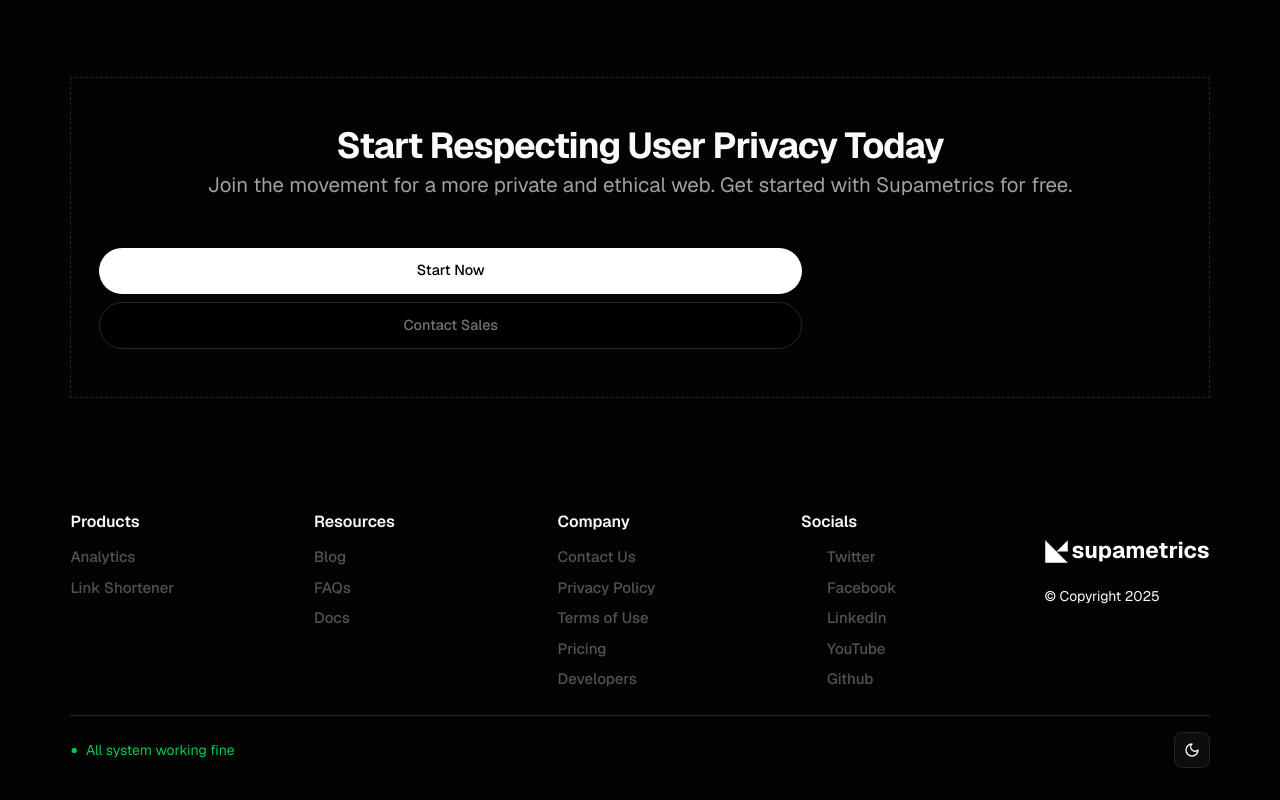
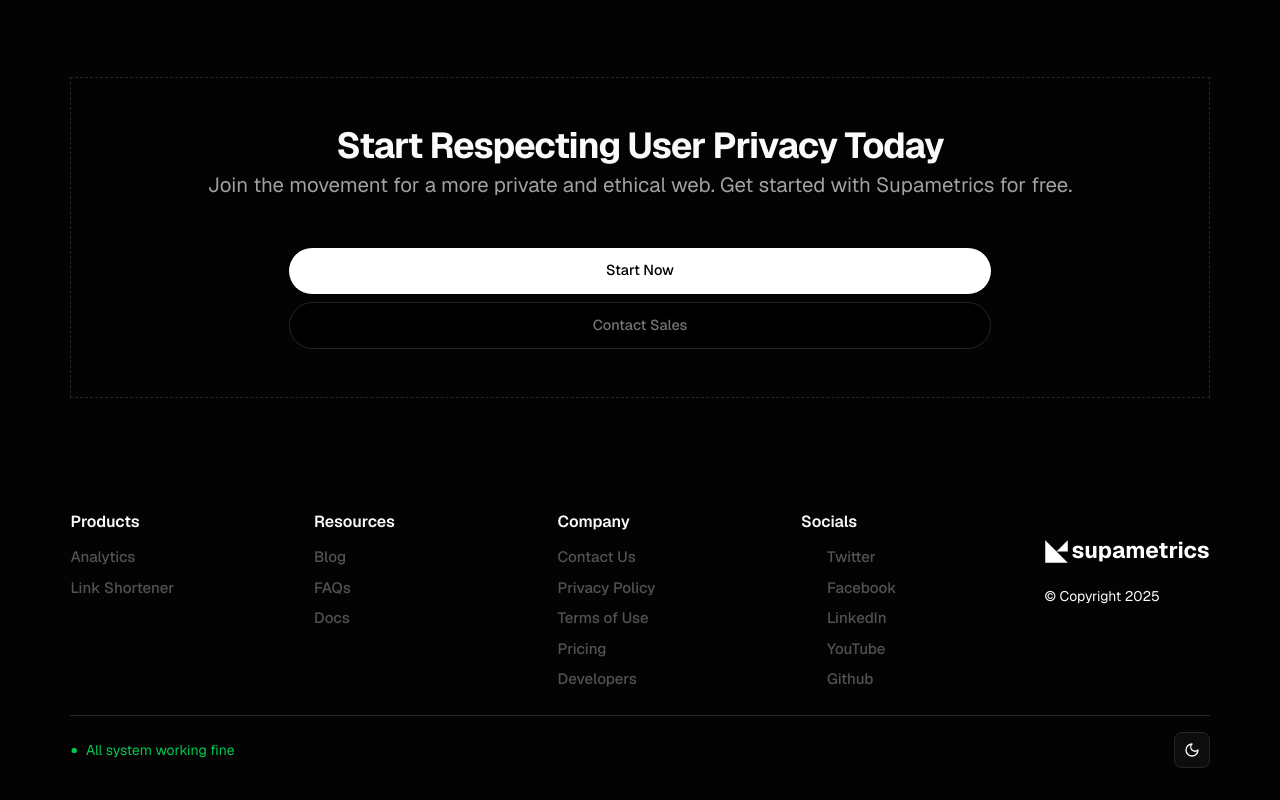
Before and after one commit to TreasureUzoma/supametrics-app, a Next.js app: page / in a window 1280 px wide. Shown: the part 3395-4195 px from the top of the page. Built offline with nearby package versions, Linux system fonts and the light colour scheme; some icons are missing.

Commit message:
feat: ui tweaks

```diff
--- a/components/cta.tsx
+++ b/components/cta.tsx
@@ -12,7 +12,7 @@
             Join the movement for a more private and ethical web. Get started
             with Supametrics for free.
           </p>
-          <div className="mt-6 font-medium flex gap-2 flex-col md:w-[65%]">
+          <div className="mt-6 font-medium flex gap-2 flex-col md:w-[65%] md:mx-auto">
             <Link
               href="/signup"
               className="text-[0.9rem] px-6 md:px-7 py-2 md:py-3 bg-black dark:bg-white text-white dark:text-black rounded-3xl hover:bg-neutral-300 dark:hover:bg-neutral-200"
```
